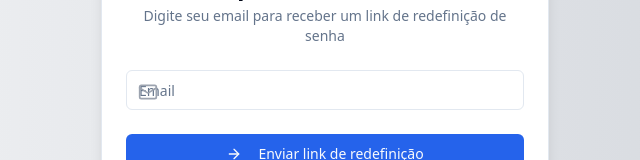
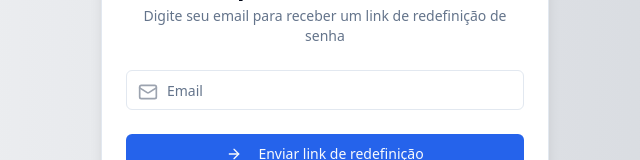
Before and after one commit to valmeidavr/app-cpsi-web, a Next.js app: page /forgot-password in a window 1280 px wide. Shown: the part 420-580 px from the top of the page, without its empty margins (315-955 px from the left). Built offline with nearby package versions, Linux system fonts and the light colour scheme.

Commit message:
feature: ajustes

```diff
--- a/src/app/forgot-password/page.tsx
+++ b/src/app/forgot-password/page.tsx
@@ -88,7 +88,7 @@ export default function ForgotPassword() {
         <CardHeader className="space-y-1 text-center">
           <div className="flex justify-center mb-4">
             <Image
-              src="/logotipo.svg?height=100&width=200"
+              src="/logotipo.svg"
               alt="GRUPO AAP-VR"
               width={200}
               height={100}
@@ -110,7 +110,7 @@ export default function ForgotPassword() {
                 <Input
                   type="email"
                   placeholder="Email"
-                  className="pl-10"
+                  className="!pl-10"
                   required
                   value={email}
                   onChange={(e) => setEmail(e.target.value)}
```
